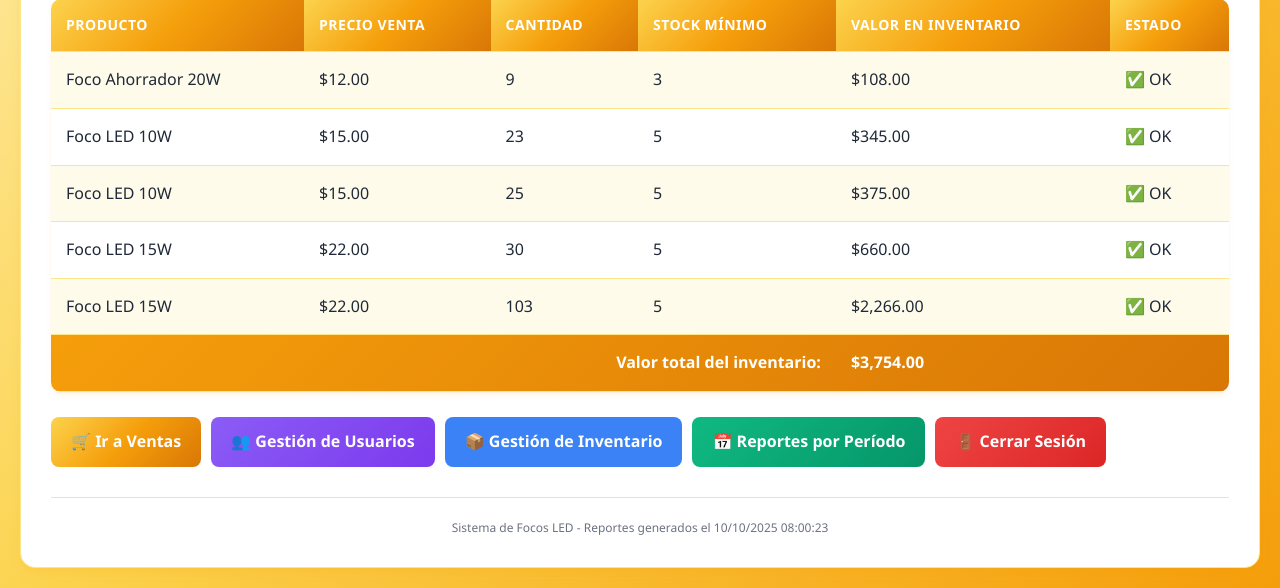
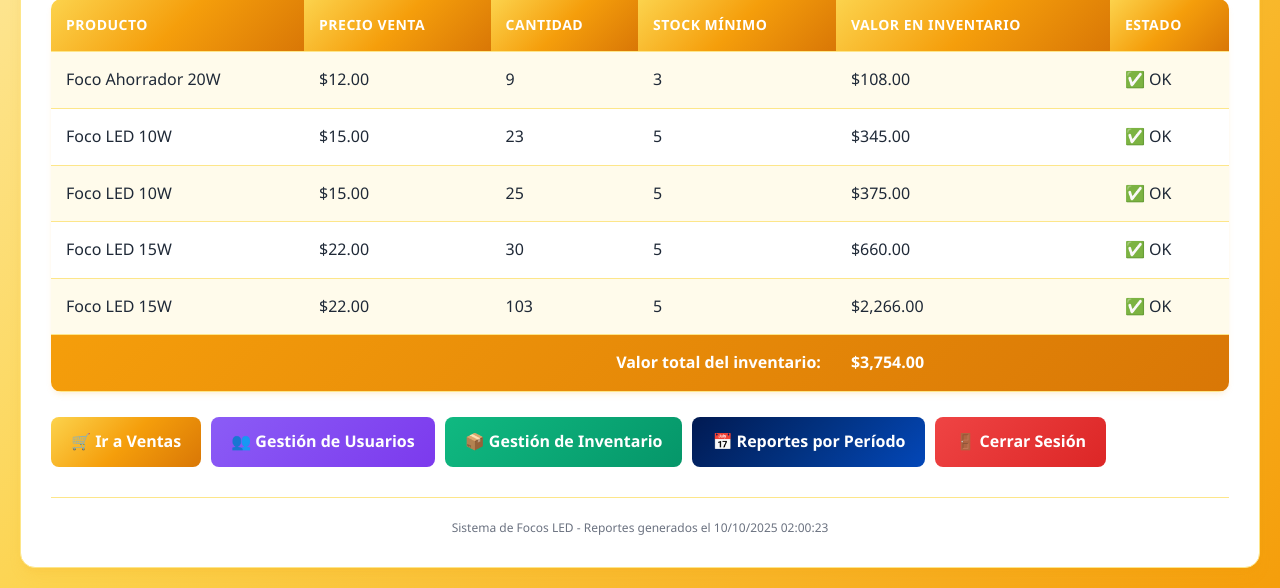
Before and after one commit to Penilla2002/BASE-DE-DATOS, a PHP site: page /reportes.php in a window 1280 px wide. Shown: the part 565-1153 px from the top of the page. Run offline with PHP 8.4, Linux system fonts and the light colour scheme; a user stored in the database is signed in; data comes from the database, SQL or seed files in the repository; data that the repository does not hold is empty.

Commit message:
cambios leves
En reportes se cambio el color del apartado de Total del período y tambien el color del boton de Reportes por Período, tambien se arreglo la zona horaria que aparece hasta abajo

```diff
--- a/sistema_focos/reportes.php
+++ b/sistema_focos/reportes.php
@@ -25,6 +25,7 @@ include 'conexion.php';
             --warning-color: #f59e0b;
             --danger-color: #ef4444;
             --info-color: #3b82f6;
+            --blue-color: #023281ff;
 
             /* Degradados Amarillos/Dorados */
             --gradient-primary: linear-gradient(135deg, #f59e0b 0%, #d97706 100%);
@@ -35,6 +36,7 @@ include 'conexion.php';
             --gradient-warning: linear-gradient(135deg, #f59e0b 0%, #d97706 100%);
             --gradient-danger: linear-gradient(135deg, #ef4444 0%, #dc2626 100%);
             --gradient-dark: linear-gradient(135deg, #1f2937 0%, #111827 100%);
+            --gradient-blue-night: linear-gradient(135deg, #011a52 0%, #023281 50%, #0347b8 100%);
 
             /* Colores neutros */
             --light-bg: #fffbeb;
@@ -234,8 +236,8 @@ include 'conexion.php';
             color: white;
         }
 
-        .btn-info {
-            background: var(--info-color);
+        .btn-blue {
+            background: var(--gradient-blue-night);
             color: white;
         }
 
@@ -251,7 +253,7 @@ include 'conexion.php';
 
         /* Resumen total */
         .resumen-total {
-            background: var(--gradient-success);
+            background: var(--gradient-primary);
             color: white;
             padding: 20px;
             border-radius: 10px;
@@ -447,13 +449,13 @@ include 'conexion.php';
         <div class="btn-container">
             <a href="ventas.php" class="btn btn-primary">🛒 Ir a Ventas</a>
             <a href="gestion_usuarios.php" class="btn btn-purple">👥 Gestión de Usuarios</a>
-            <a href="gestion_inventario.php" class="btn btn-info">📦 Gestión de Inventario</a>
-            <a href="reportes_avanzados.php" class="btn btn-success">📅 Reportes por Período</a>
+            <a href="gestion_inventario.php" class="btn btn-success">📦 Gestión de Inventario</a>
+            <a href="reportes_avanzados.php" class="btn btn-blue">📅 Reportes por Período</a>
             <a href="logout.php" class="btn btn-danger">🚪 Cerrar Sesión</a>
         </div>
 
         <div class="footer">
-            Sistema de Focos LED - Reportes generados el <?php echo date('d/m/Y H:i:s'); ?>
+            Sistema de Focos LED - Reportes generados el <?php date_default_timezone_set('America/Mexico_city'); echo date('d/m/Y H:i:s'); ?>
         </div>
     </div>
 </body>
```
